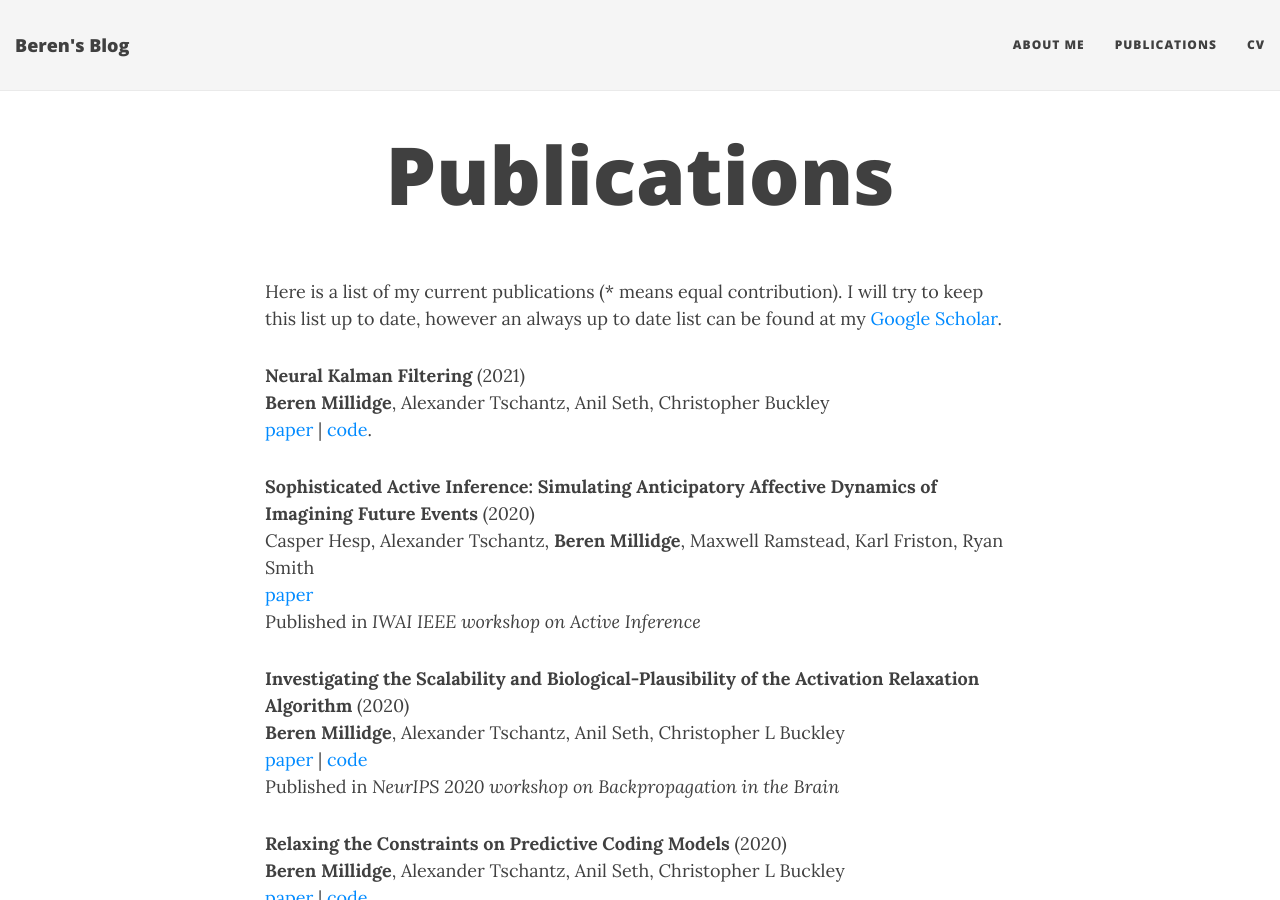
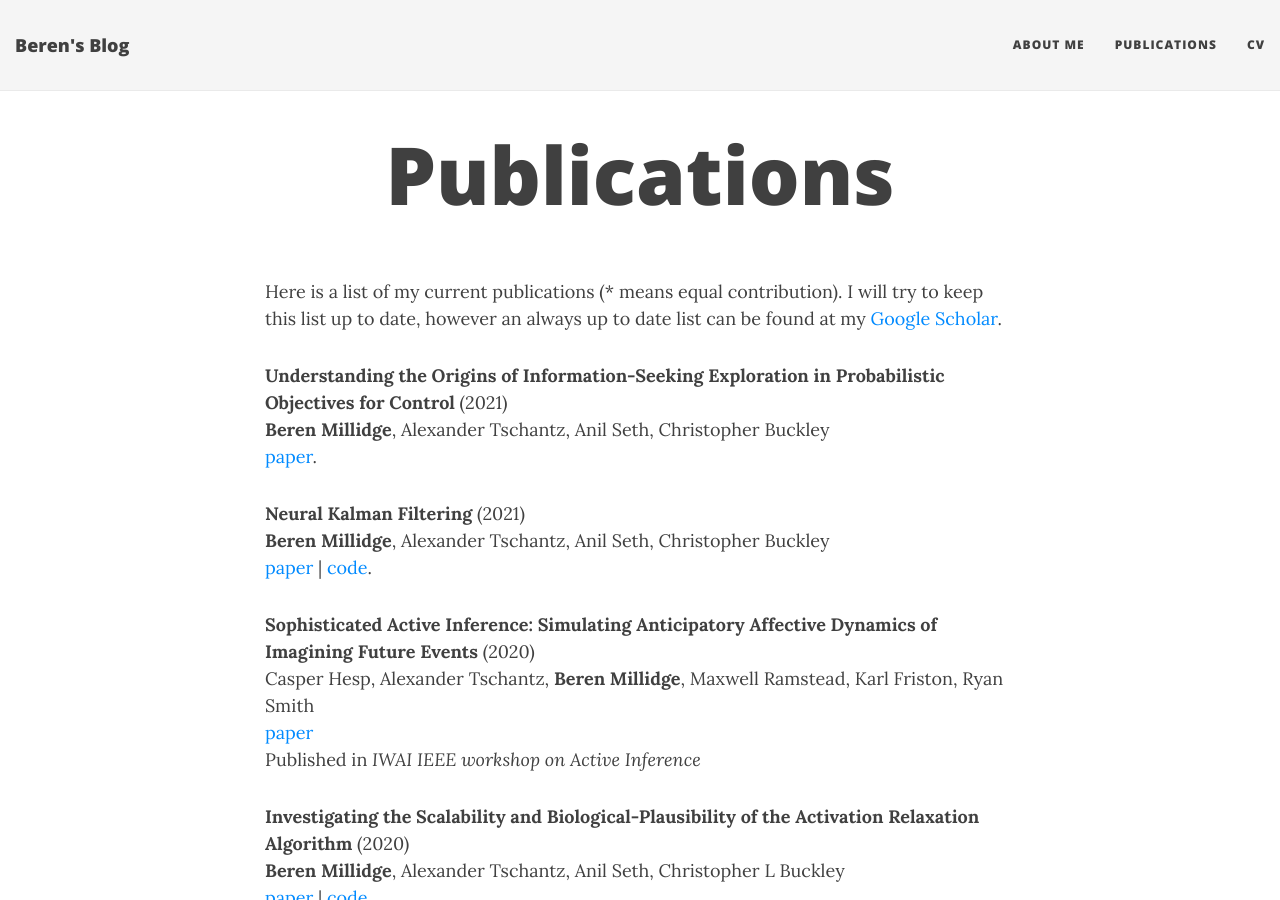
Before and after one commit to BerenMillidge/BerenMillidge.github.io, a Jekyll site: the page built from publications.md, in a window 1280 px wide and 900 px high. Built offline with Jekyll 4.4.1, drawn with Linux system fonts in a browser that asks for light colours; nearby versions of some CDN libraries.

Commit message:
add perspectives paper

```diff
--- a/publications.md
+++ b/publications.md
@@ -4,6 +4,9 @@ title: Publications
 ---
 
 Here is a list of my current publications (* means equal contribution). I will try to keep this list up to date, however an always up to date list can be found at my [Google Scholar](https://scholar.google.com/citations?user=3GGkFTkAAAAJ&hl=en&oi=ao).
+
+
+**Understanding the Origins of Information-Seeking Exploration in Probabilistic Objectives for Control** (2021) <br /> **Beren Millidge**, Alexander Tschantz, Anil Seth, Christopher Buckley <br/> [paper](https://arxiv.org/pdf/2103.06859.pdf).
 
 **Neural Kalman Filtering** (2021) <br /> **Beren Millidge**, Alexander Tschantz, Anil Seth, Christopher Buckley <br/> [paper](https://arxiv.org/pdf/2102.10021.pdf) \| [code](https://github.com/BerenMillidge/NeuralKalmanFiltering).
 
```
